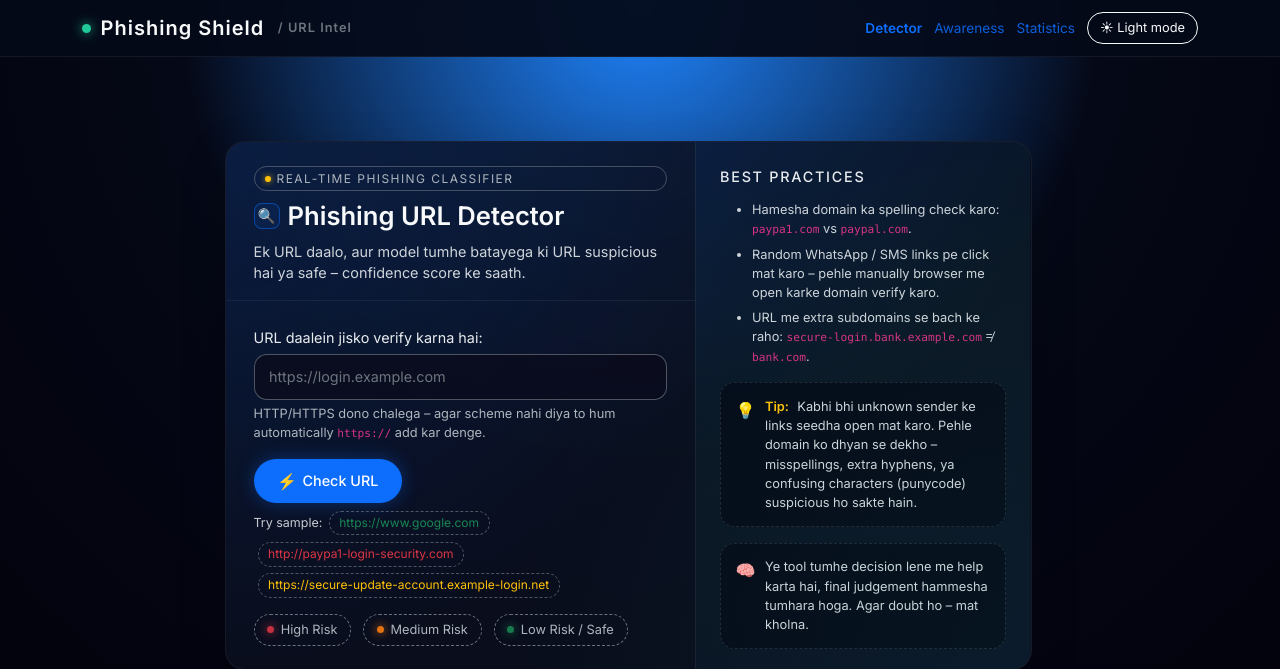
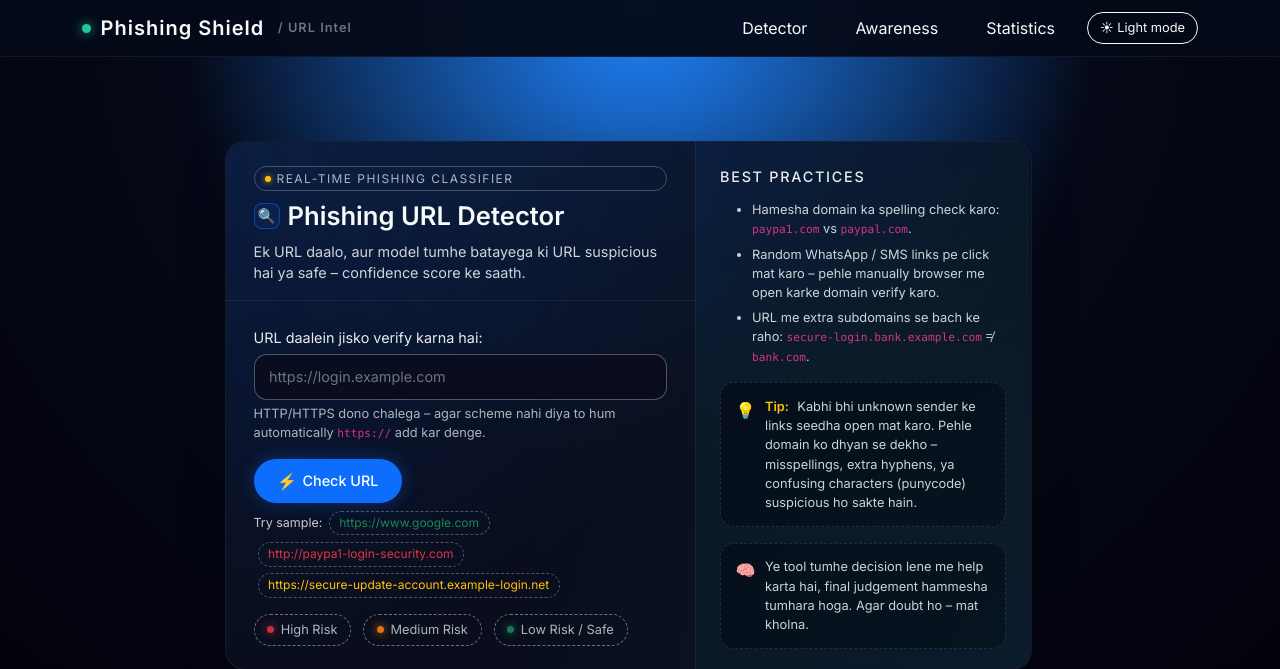
Before and after one commit to zhackerloopback/Phishield, a Flask app: page / in a window 1280 px wide. Shown: the top 669 px of the page. Run offline with Flask 3, Linux system fonts and the light colour scheme.

Commit message:
Update index.html

```diff
--- a/templates/index.html
+++ b/templates/index.html
@@ -648,7 +648,7 @@
 </head>
 <body data-theme="dark">
   <!-- Top navbar -->
-  <nav class="navbar navbar-expand-lg">
+  <!-- <nav class="navbar navbar-expand-lg">
     <div class="container">
       <a class="navbar-brand" href="/">
         <span class="logo-dot"></span>
@@ -665,7 +665,40 @@
         </button>
       </div>
     </div>
-  </nav>
+  </nav> -->
+  <nav class="navbar navbar-expand-lg">
+  <div class="container">
+    <a class="navbar-brand" href="{{ url_for('index') }}">
+      <span class="logo-dot"></span>
+      Phishing Shield
+      <span class="ms-1 text-secondary" style="font-size: 0.8rem;">/ URL Intel</span>
+    </a>
+
+    <div class="d-flex align-items-center ms-auto" style="gap: 1rem;">
+
+      <!-- Detector (home) -->
+      <a href="{{ url_for('index') }}" class="nav-link text-light" style="text-decoration:none;">
+        Detector
+      </a>
+
+      <!-- Awareness page -->
+      <a href="{{ url_for('awareness') }}" class="nav-link text-light" style="text-decoration:none;">
+        Awareness
+      </a>
+
+      <!-- Statistics page -->
+      <a href="{{ url_for('statistics') }}" class="nav-link text-light" style="text-decoration:none;">
+        Statistics
+      </a>
+
+      <!-- Dark / Light toggle -->
+      <button id="themeToggle" class="btn btn-sm btn-outline-light">
+        ☀ Light mode
+      </button>
+    </div>
+  </div>
+</nav>
+
 
   <!-- Main content -->
   <div class="container hero-wrapper">
```
